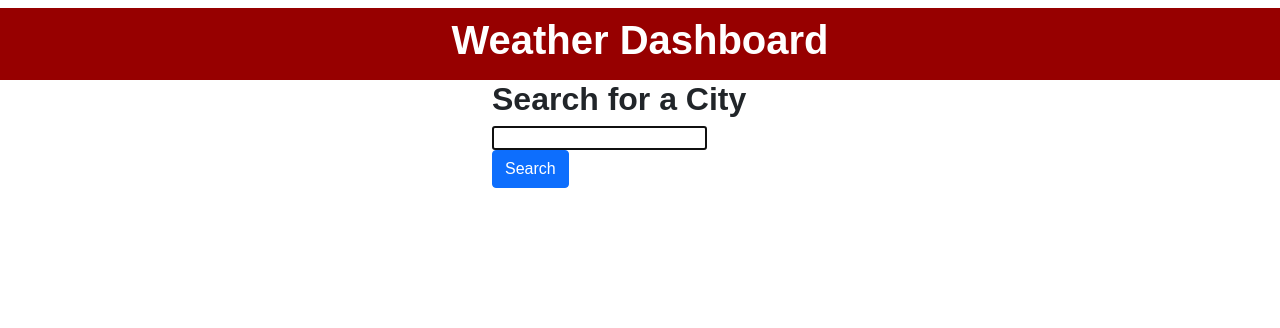
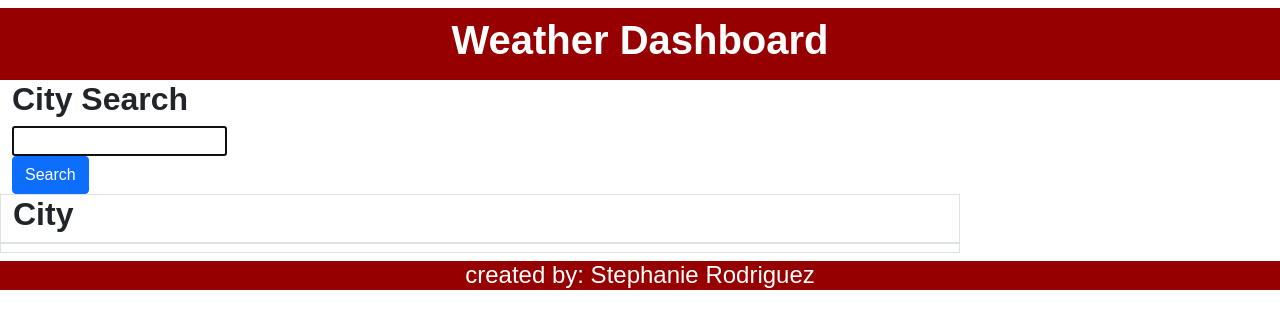
Before and after one commit to stephrrcodes/Weather_Dashboard, a plain HTML site: page index.html in a window 1280 px wide. Drawn offline with nearby package versions, Linux system fonts and the light colour scheme.

Commit message:
edit html,css and start js

```diff
--- a/assets/css/style.css
+++ b/assets/css/style.css
@@ -1,12 +1,10 @@
 *{
     box-sizing: border-box;
-    margin: 0 auto;
 }
 
 body {
     font-size: 16px;
     font-family:Arial, Helvetica, sans-serif;
-    line-height: 1;
 }
 h2{
     font-weight: bold;
--- a/assets/js/script.js
+++ b/assets/js/script.js
@@ -0,0 +1 @@
+var cities = [];
--- a/index.html
+++ b/index.html
@@ -14,16 +14,31 @@
         <h1><strong>Weather Dashboard</strong></h1>
     </header>
     <main class="container-fluid">
-        <div class = "row">
+        <div class="row">
             <div class="col-12 col-md-3">
-                <h2>Search for a City</h2>
+                <h2>City Search</h2>
                 <input id="city" type="text" autofocus="true" class="form-input"/>
                 <button class="btn btn-primary" type="submit">Search</button>
             </div>
-            <div class="past-search-border" id="past-search-buttons"></div>
-            <div class="col-12 col-md-9"></div>
-
+            <div class="past-search-border" id="past-searches"></div>
+            <div class="col-12 col-md-9">
+                <div class="selected-city row border" id="forecast">
+                <div class="col-12">
+                    <h2 id="searched-city">City</h2>
+                    <div id="current-weather-container"></div>
+                </div>
+                </div>
+                <div class="row border" id="five-day-forecast">
+                    <h2 class="col-12" id="forecast"></h2>
+                    <div class="d-flex" id="fiveday-container"></div>
+                </div>
+            </div>
+        </div>
     </main>
+<footer class="container-fluid mt-2 text-center" style="background-color:#970000 ;color: white;">
+    <h4>created by: Stephanie Rodriguez</h4>
+</footer>
+<script src="https://code.jquery.com/jquery-3.6.0.min.js"></script>
 <script src="./assets/js/script.js"></script>
 </body>
 </html>
```
